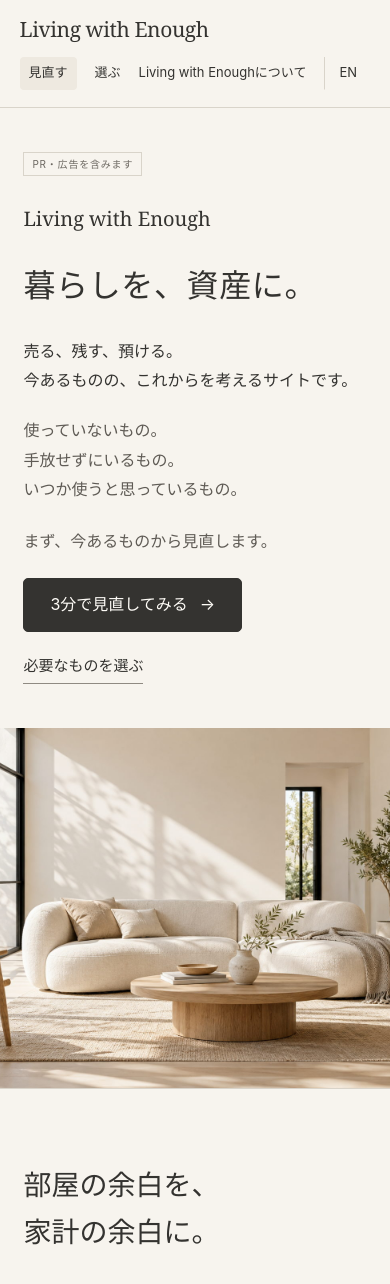
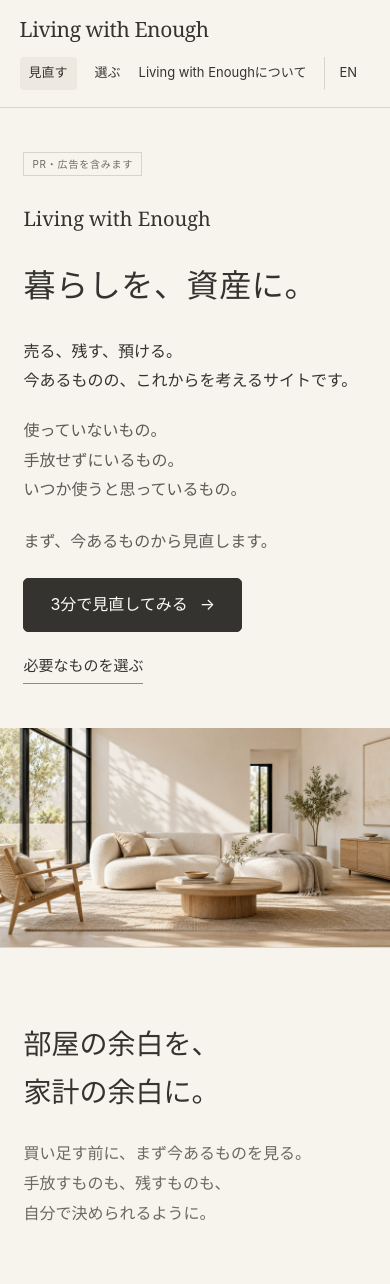
Before and after one commit to livingwithenough/living-with-enough, a Next.js app: page / in a window 390 px wide. Shown: the top 1284 px of the page. Built offline with nearby package versions, Linux system fonts and the light colour scheme; no server answers.

Commit message:
Show the complete home hero photograph without cropping (#9)
Use the supplied 16:9 photo at its native aspect ratio with contain sizing. Remove the mobile fixed-height crop. Both Japanese and English homes use these shared rules.

```diff
--- a/src/app/globals.css
+++ b/src/app/globals.css
@@ -353,8 +353,8 @@ h1, h2 { font-family: Georgia, "Yu Mincho", "Hiragino Mincho ProN", serif; }
 .home-hero h1 { font-size: clamp(2rem, 3.4vw, 3rem); letter-spacing: .02em; }
 .home-hero__lead, .home-hero__copy { font-size: 17px; line-height: 1.85; }
 .home-hero__copy { margin-bottom: 22px; }
-.home-hero__photo { position: relative; min-height: 600px; overflow: hidden; }
-.home-hero__photo img { object-fit: cover; object-position: 45% center; }
+.home-hero__photo { position: relative; min-height: 0; aspect-ratio: 16 / 9; align-self: center; overflow: hidden; }
+.home-hero__photo img { object-fit: contain; object-position: center; }
 .home-hero__links { display: flex; align-items: flex-start; flex-direction: column; gap: 20px; }
 .button { font-size: 16px; }
 .text-link { font-size: 15px; white-space: normal; }
@@ -389,7 +389,7 @@ h1, h2 { font-family: Georgia, "Yu Mincho", "Hiragino Mincho ProN", serif; }
   .home-hero__main { padding: 40px 6% 44px; }
   .home-hero h1 { font-size: 32px; }
   .home-hero__lead, .home-hero__copy { font-size: 16px; }
-  .home-hero__photo { min-height: 0; height: 360px; }
+  .home-hero__photo { height: auto; }
   .home-hero__photo img { object-position: center; }
   .brand-promise { padding: 72px 6%; grid-template-columns: 1fr; gap: 24px; }
   .brand-promise h2 { font-size: 28px; }
```
